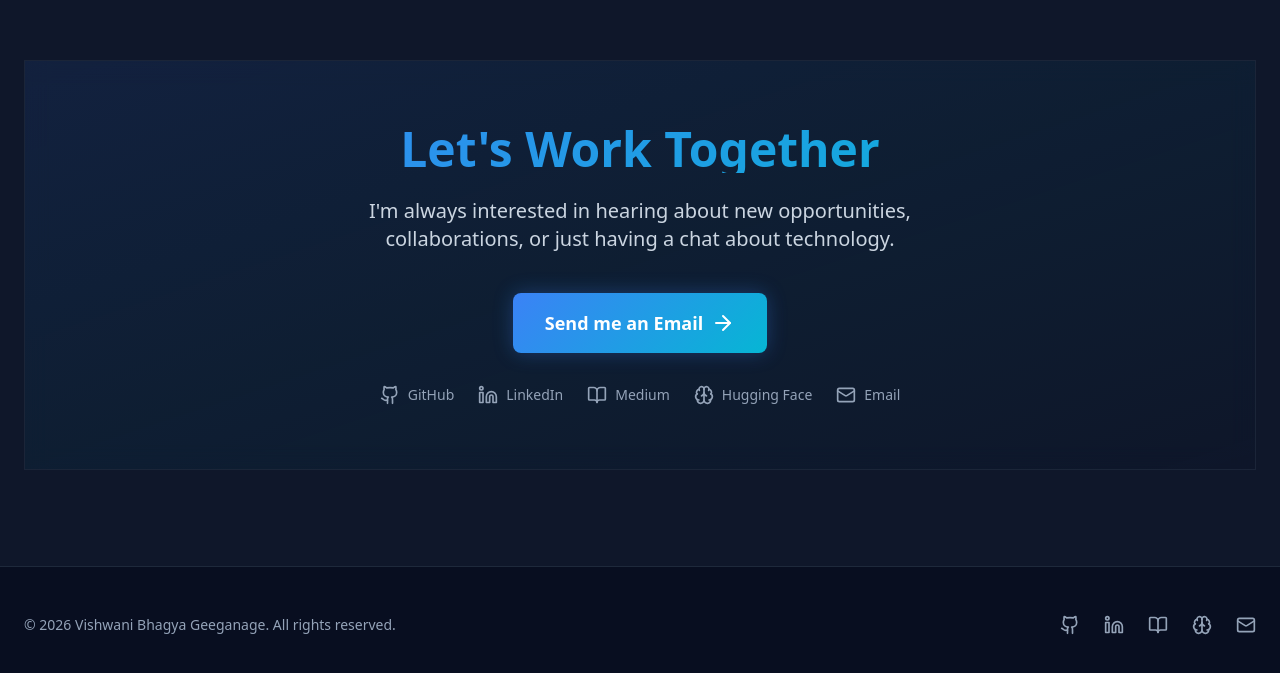
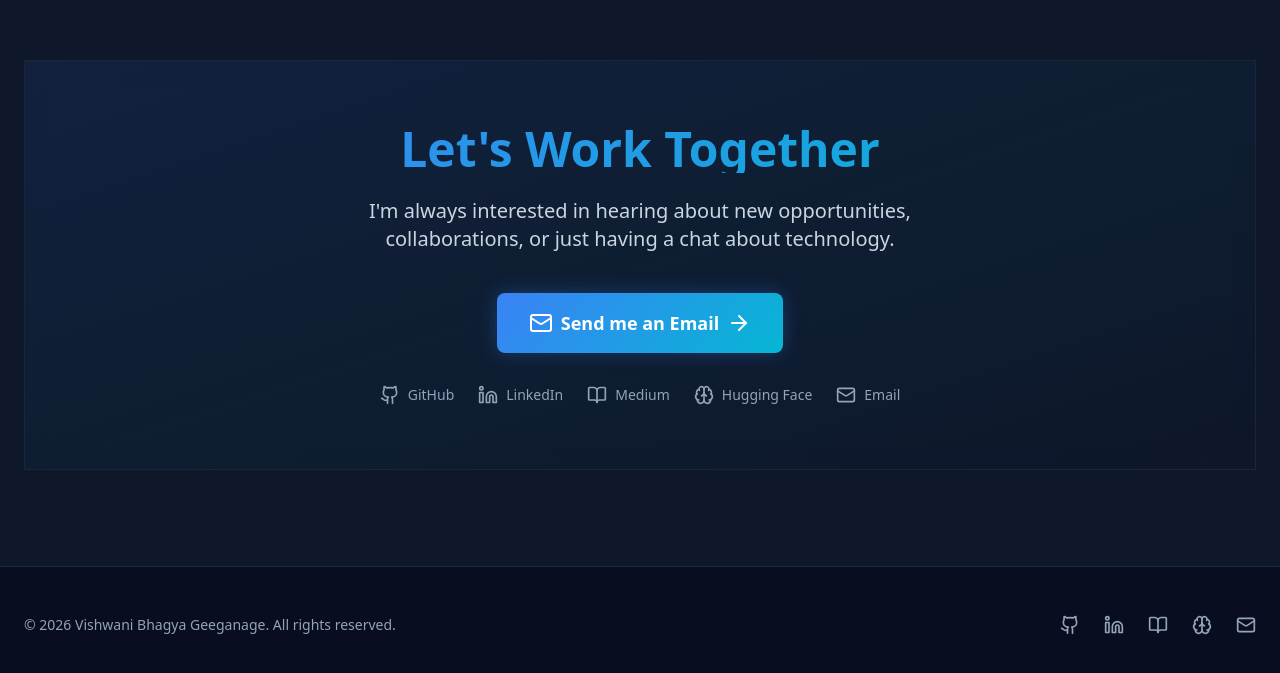
Before and after one commit to vshwanilgv/portfolio, a Next.js app: page / in a window 1280 px wide. Shown: the part 2341-3014 px from the top of the page. Built offline with nearby package versions, Linux system fonts and the light colour scheme.

Commit message:
fix: correct icon prop usage in CTA button component

```diff
--- a/components/sections/CTA.tsx
+++ b/components/sections/CTA.tsx
@@ -34,7 +34,7 @@ export const CTA: React.FC = () => {
           <div className="flex flex-col sm:flex-row gap-4 justify-center items-center mb-8">
             <Button
               variant="primary"
-              icon={Mail}
+              iconLeft={Mail}
               iconRight={ArrowRight}
               size="lg"
             >
```
